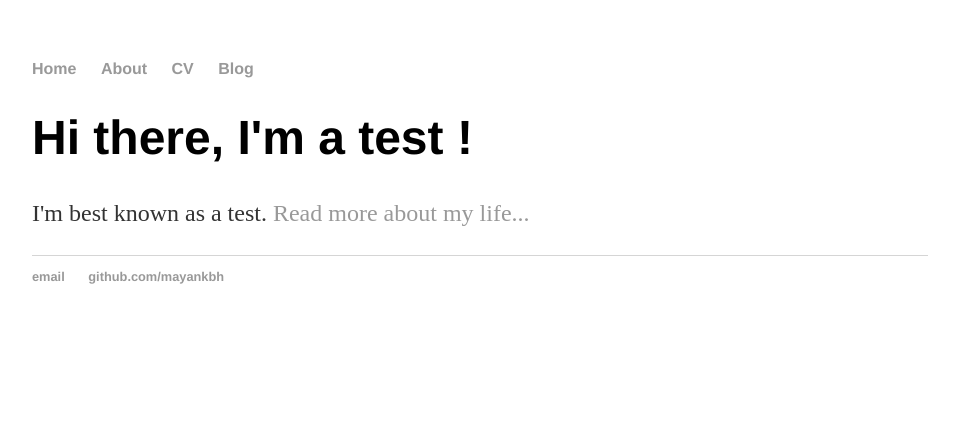
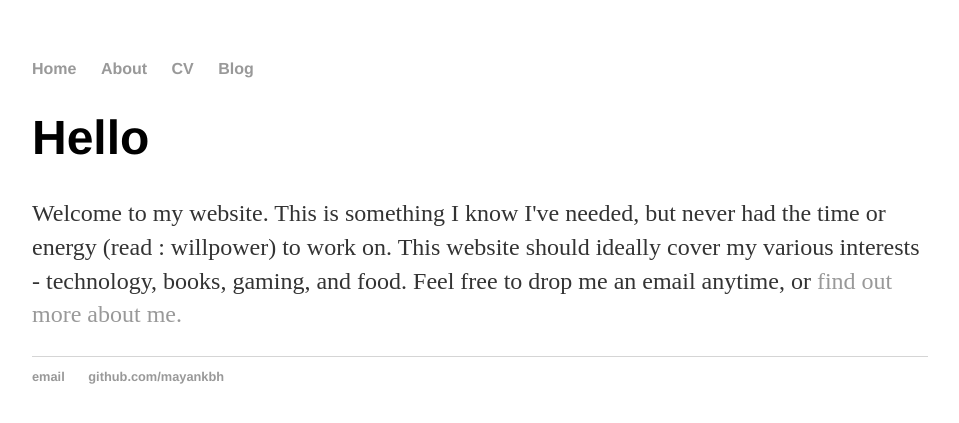
Before and after one commit to mayankbh/mayankbh.github.io, a Jekyll site: the page built from index.html, in a window 1280 px wide. Shown: the top 423 px of the page, without its empty margins (160-1119 px from the left). Built offline with Jekyll 4.4.1, drawn with Linux system fonts in a browser that asks for light colours.

Commit message:
Update front page

```diff
--- a/index.html
+++ b/index.html
@@ -3,6 +3,6 @@ layout: default
 title: Mayank Bhatt
 ---
 <div class="blurb">
-	<h1>Hi there, I'm a test !</h1>
-	<p>I'm best known as a test. <a href="/about">Read more about my life...</a></p>
+	<h1>Hello</h1>
+    <p>Welcome to my website. This is something I know I've needed, but never had the time or energy (read : willpower) to work on. This website should ideally cover my various interests - technology, books, gaming, and food. Feel free to drop me an email anytime, or <a href = "/about">find out more about me. </a> </p>
 </div><!-- /.blurb -->
```
